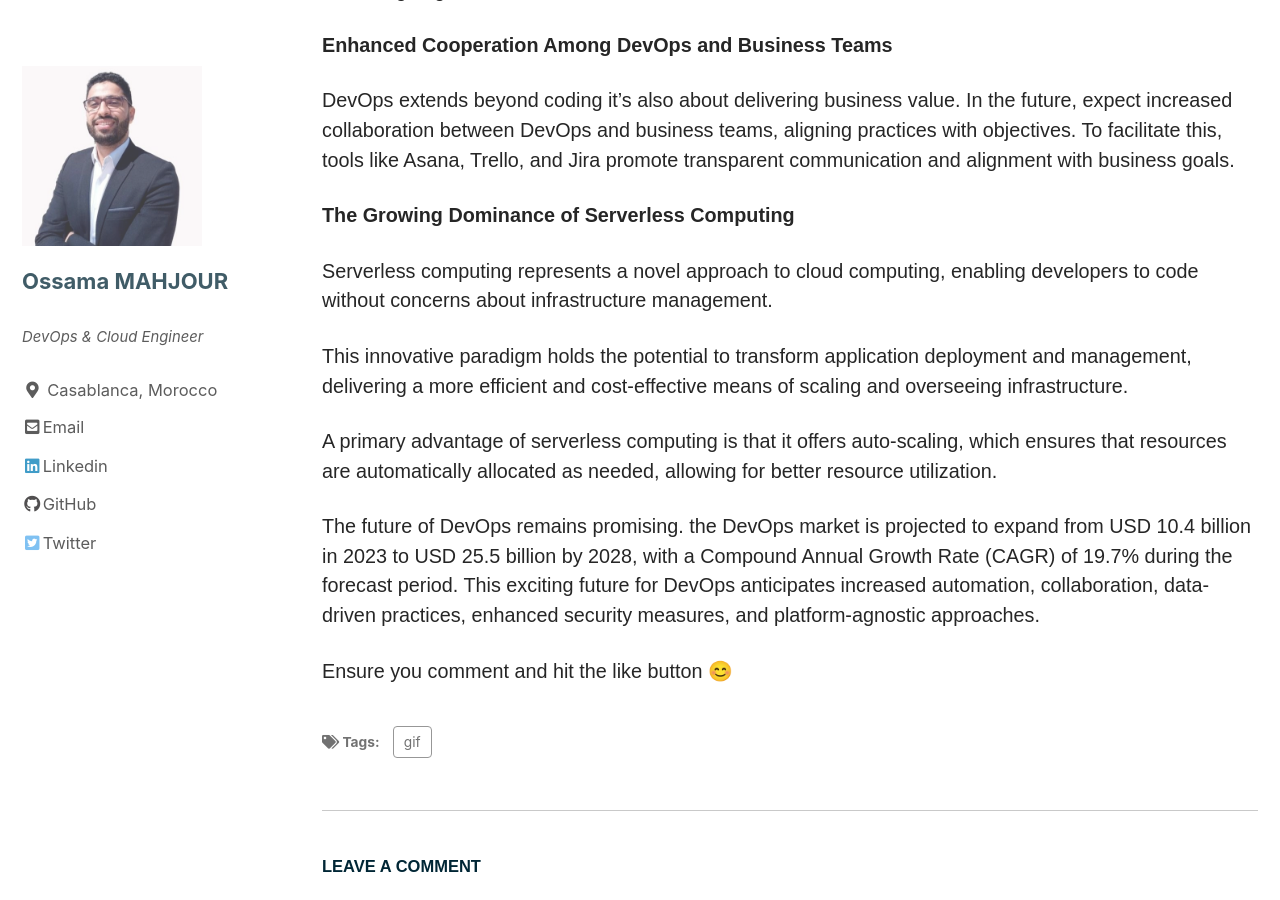
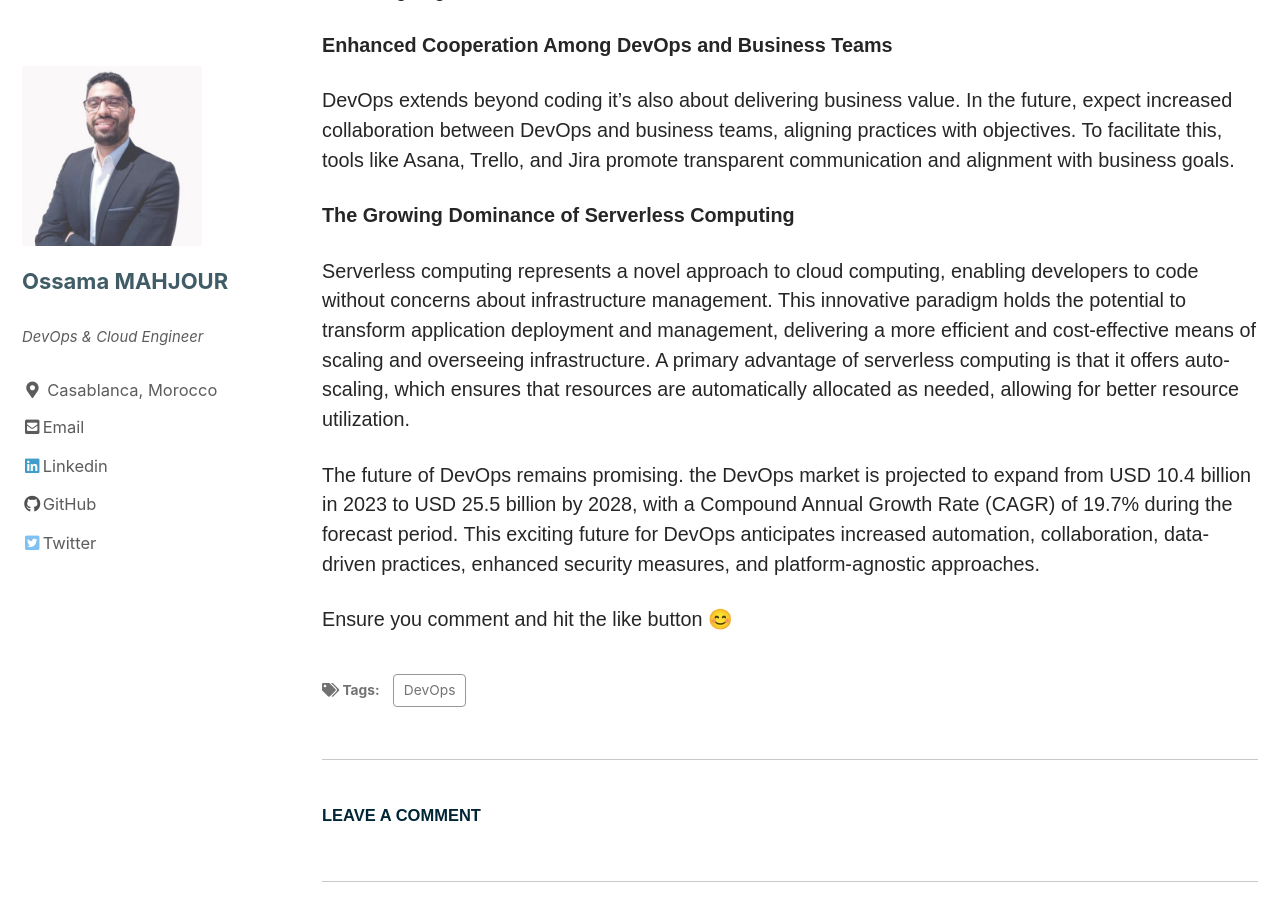
Before and after one commit to ossamamahjour/ossamamahjour.github.io, a Jekyll site: the page built from _posts/2023-09-18-DevOps-Trends-in-2023.md, in a window 1280 px wide and 900 px high, scrolled down 1403 px. Built offline with Jekyll 4.4.1, drawn with Linux system fonts in a browser that asks for light colours; cached includes are drawn as plain includes; comment, search, counter and statistics services are not loaded.

Commit message:
new post devops trends 2023

```diff
--- a/_posts/2023-09-18-DevOps-Trends-in-2023.md
+++ b/_posts/2023-09-18-DevOps-Trends-in-2023.md
@@ -3,7 +3,7 @@ title: "DevOps Trends in 2023 and Predicting the Future of DevOps"
 date:   2023-09-18 18:20:00 +0100
 toc: false
 tags:
-  - gif
+  - DevOps
 share: true
 comments: true
 classes: wide
@@ -42,9 +42,7 @@ DevOps extends beyond coding it's also about delivering business value. In the f
 **The Growing Dominance of Serverless Computing**
 
 Serverless computing represents a novel approach to cloud computing, enabling developers to code without concerns about infrastructure management.
-
 This innovative paradigm holds the potential to transform application deployment and management, delivering a more efficient and cost-effective means of scaling and overseeing infrastructure.
-
 A primary advantage of serverless computing is that it offers auto-scaling, which ensures that resources are automatically allocated as needed, allowing for better resource utilization.
 
 
```
